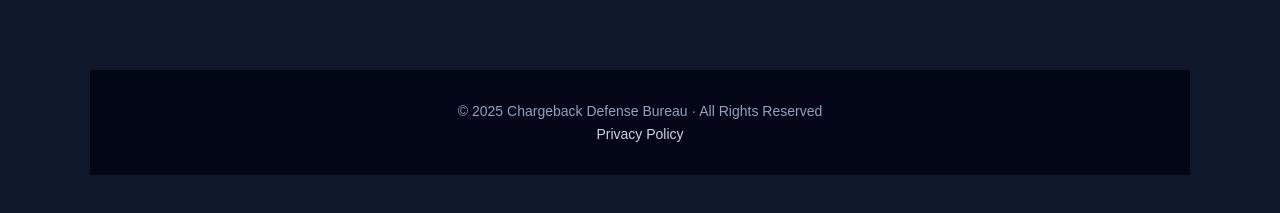
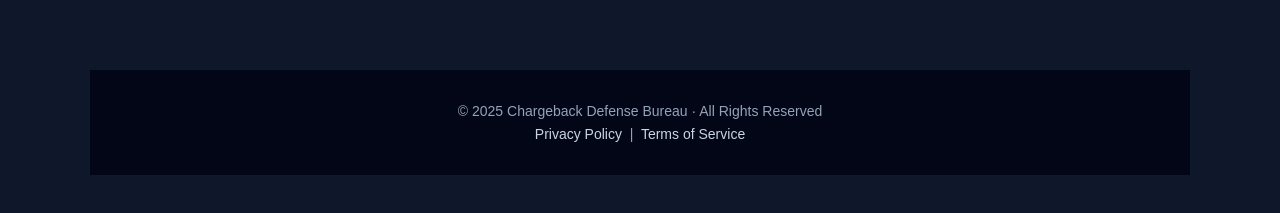
Before and after one commit to bittergod27-cell/supportcdbureau, a plain HTML site: page index.html in a window 1280 px wide. Shown: the part 1610-1823 px from the top of the page. Drawn offline with Linux system fonts and the light colour scheme.

Commit message:
Update index.html

```diff
--- a/index.html
+++ b/index.html
@@ -183,10 +183,11 @@
 
   </div>
 </section>
-
 <footer style="text-align:center; font-size:14px; margin-top:40px;">
   © 2025 Chargeback Defense Bureau · All Rights Reserved <br>
   <a href="/privacy.html" style="color:#cbd5e1; text-decoration:none;">Privacy Policy</a>
+  &nbsp;|&nbsp;
+  <a href="/terms.html" style="color:#cbd5e1; text-decoration:none;">Terms of Service</a>
 </footer>
 
 </body>
```
